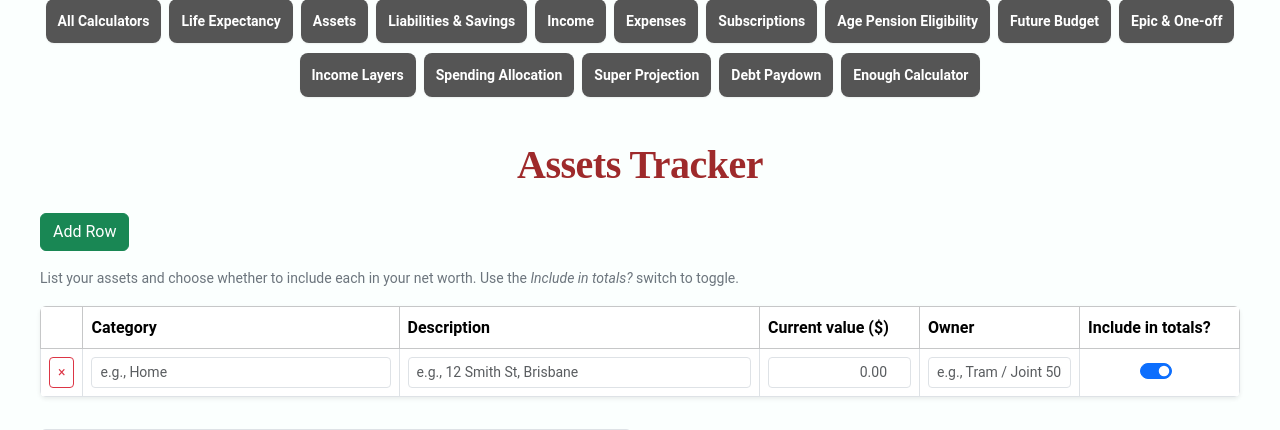
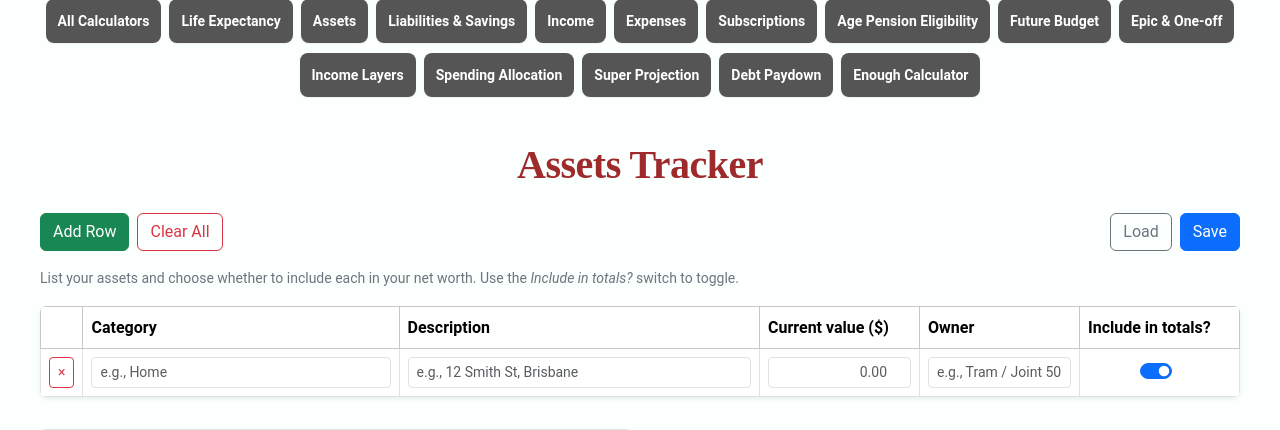
Before and after one commit to katharinalisa/T362, a Flask app: template primetime_toolkit/templates/diagnostic/assets.html in a window 1280 px wide. Shown: the part 132-562 px from the top of the page. Run offline with Flask 3, Linux system fonts and the light colour scheme; the template is opened without the code that fills it, so the values that code supplies are empty.

Commit message:
Update assets.html

```diff
--- a/primetime_toolkit/templates/diagnostic/assets.html
+++ b/primetime_toolkit/templates/diagnostic/assets.html
@@ -9,8 +9,11 @@
       <h1 class="text-center mb-4" style="color:#9E2A2B; font-family:'Playfair Display', serif;">Assets Tracker</h1>
     </div>
 
-    <div class="d-flex justify-content-start gap-2 mb-3">
+    <div class="d-flex flex-wrap gap-2 mb-3">
       <button id="addRowBtn" class="btn btn-success" type="button">Add Row</button>
+      <button id="clearAllBtn" class="btn btn-outline-danger" type="button">Clear All</button>
+      <button id="loadBtn" class="btn btn-outline-secondary ms-auto" type="button">Load</button>
+      <button id="saveBtn" class="btn btn-primary" type="button">Save</button>
     </div>
 
     <p class="small-note mb-3">
```
